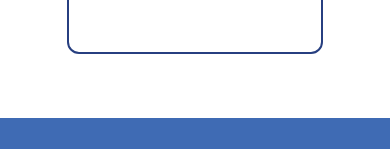
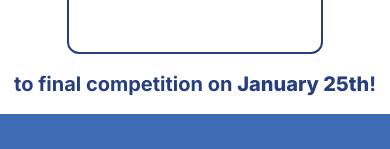
Before and after one commit to briannval/Ennovate-Portal-2024, a Next.js app: page /comp in a window 390 px wide. Shown: the part 1132-1281 px from the top of the page. Built offline with nearby package versions, Linux system fonts and the light colour scheme; no server answers.

Commit message:
Added text to comp page

```diff
--- a/src/app/(pages)/(main)/comp/page.tsx
+++ b/src/app/(pages)/(main)/comp/page.tsx
@@ -3,6 +3,7 @@
 import { useEffect, useState } from "react";
 
 const FINAL_COMP_DATE = new Date("2025-01-25T00:00:00-08:00");
+const FINAL_COMP_DATE_STR = "January 25th";
 
 function TimeUnit({ value, label }: { value: number; label: string }) {
   return (
@@ -40,12 +41,16 @@ export default function Comp() {
 
   return (
     <div className="flex flex-col">
-      <div className="flex flex-col items-center justify-center w-full max-w-screen-sm gap-1.5 lg:gap-4 lg:flex-row count-down-main lg:max-w-screen-xl py-16 lg:py-0">
+      <div className="flex flex-col items-center justify-center w-full max-w-screen-sm gap-1.5 lg:gap-4 lg:flex-row count-down-main lg:max-w-screen-xl pt-16 lg:pt-0">
         <TimeUnit value={days} label="DAYS" />
         <TimeUnit value={hours} label="HOURS" />
         <TimeUnit value={minutes} label="MINUTES" />
         <TimeUnit value={seconds} label="SECONDS" />
       </div>
+      <h3 className="text-center font-bold text-xl md:text-2xl lg:text-3xl text-ennovate-dark-blue my-4">
+        to final competition on{" "}
+        <span className="font-extrabold">{FINAL_COMP_DATE_STR}</span>!
+      </h3>
     </div>
   );
 }
```
